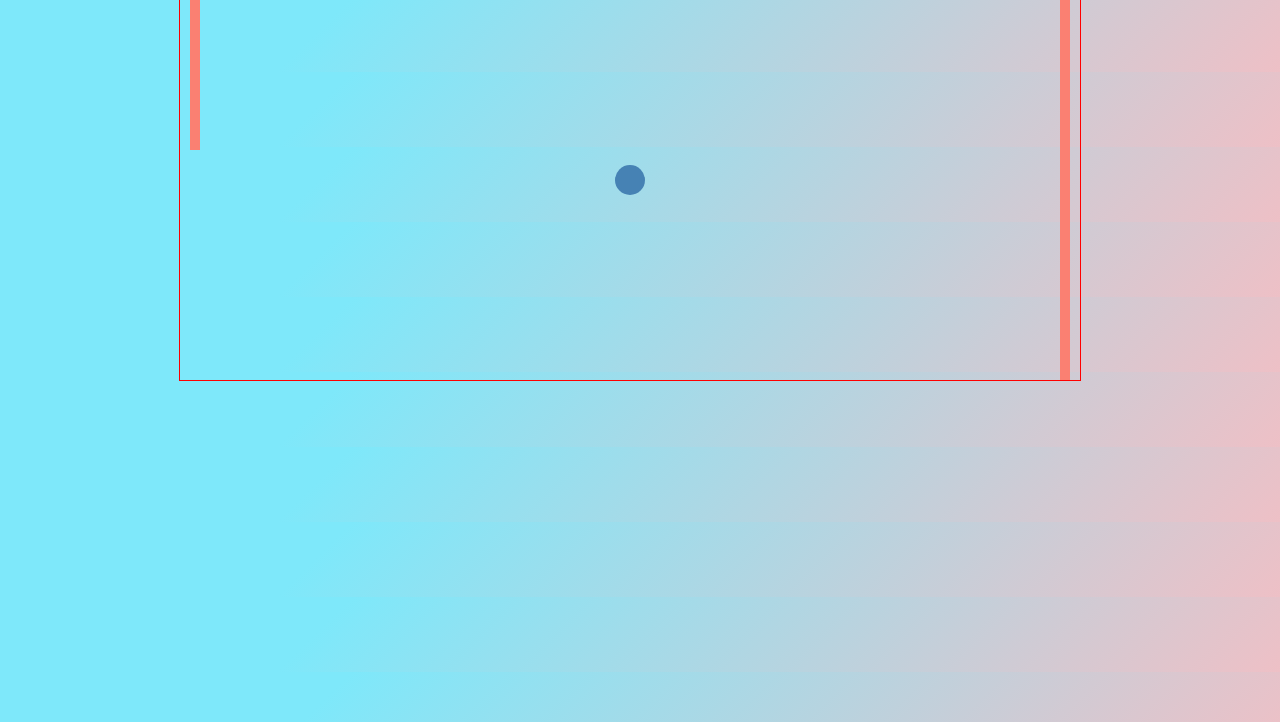
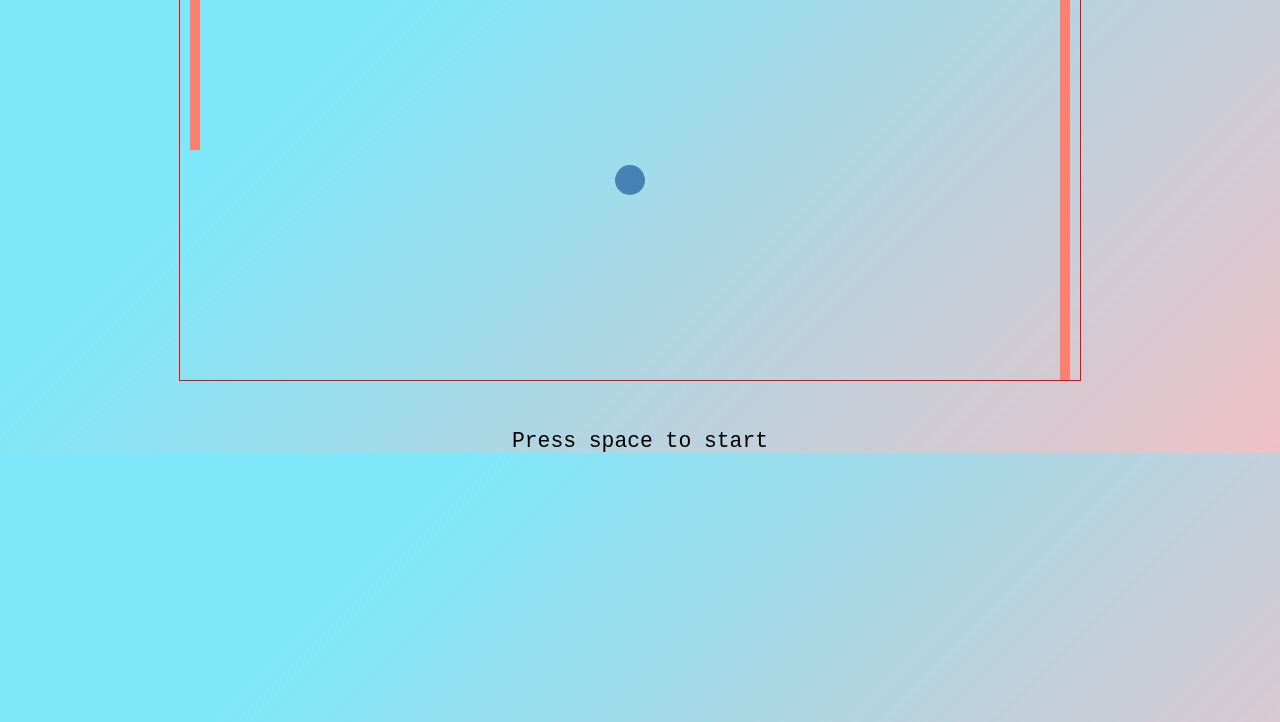
Before and after one commit to JohanTiniusSkjelberg/Pong, a plain HTML site: page index.html in a window 1280 px wide. Shown: the part 78-800 px from the top of the page. Drawn offline with Linux system fonts and the light colour scheme.

Commit message:
Update style.css

```diff
--- a/style.css
+++ b/style.css
@@ -41,3 +41,9 @@ h1 {
     background-color: steelblue;
 }
 h1 { font-family: "Courier New", Courier, "Lucida Sans Typewriter", "Lucida Typewriter", monospace; font-size: 50px;}
+footer{
+    text-align: center;
+    padding-top: 450px;
+    font-size: 16pt;
+    font-family: 'Courier New', Courier, monospace;
+}
```
